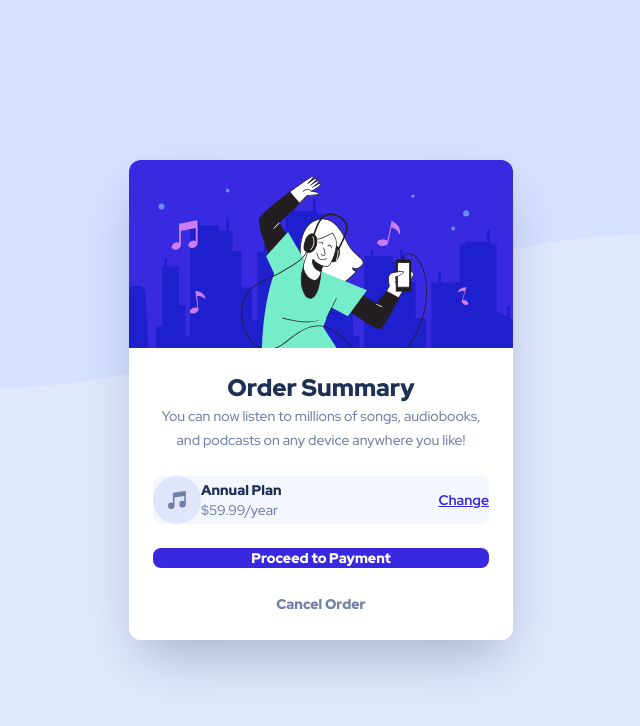
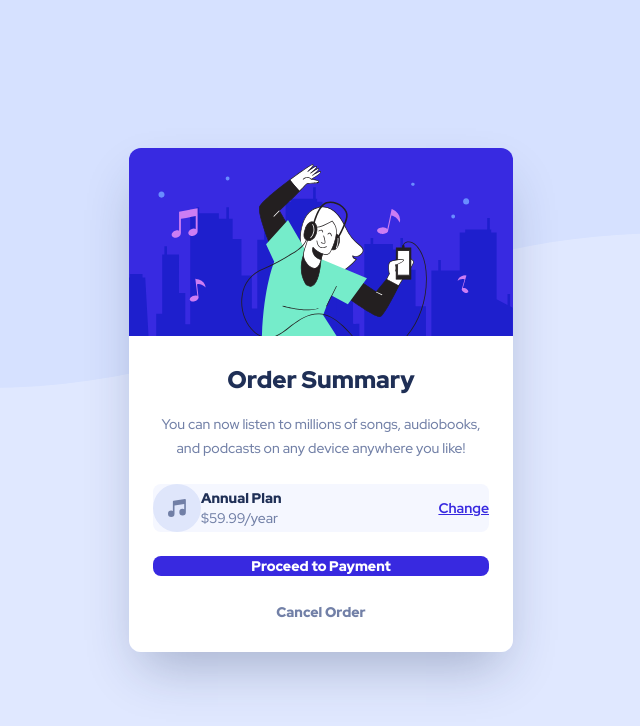
Before and after one commit to StephenYu2018/order-summary-component-main, a website: page index.html in a window 1280 px wide. Shown: the whole page, without its empty margins (319-959 px from the left). Drawn offline with Linux system fonts and the light colour scheme.

Commit message:
fix top component level padding

```diff
--- a/index.html
+++ b/index.html
@@ -26,9 +26,9 @@
       <img alt="person vibing to music" src="./images/illustration-hero.svg"
       class="w-full h-auto rounded-t-xl">
 
-      <div class="bg-white rounded-b-xl p-6 space-y-6">
+      <div class="bg-white rounded-b-xl px-6 py-7 space-y-6">
 
-        <div class="px-1">
+        <div class="px-1 space-y-4">
           <h1 class="text-dark-blue text-2xl text-center font-black">
             Order Summary
           </h1>
```
Also changed, not shown: dist/styles.css.
